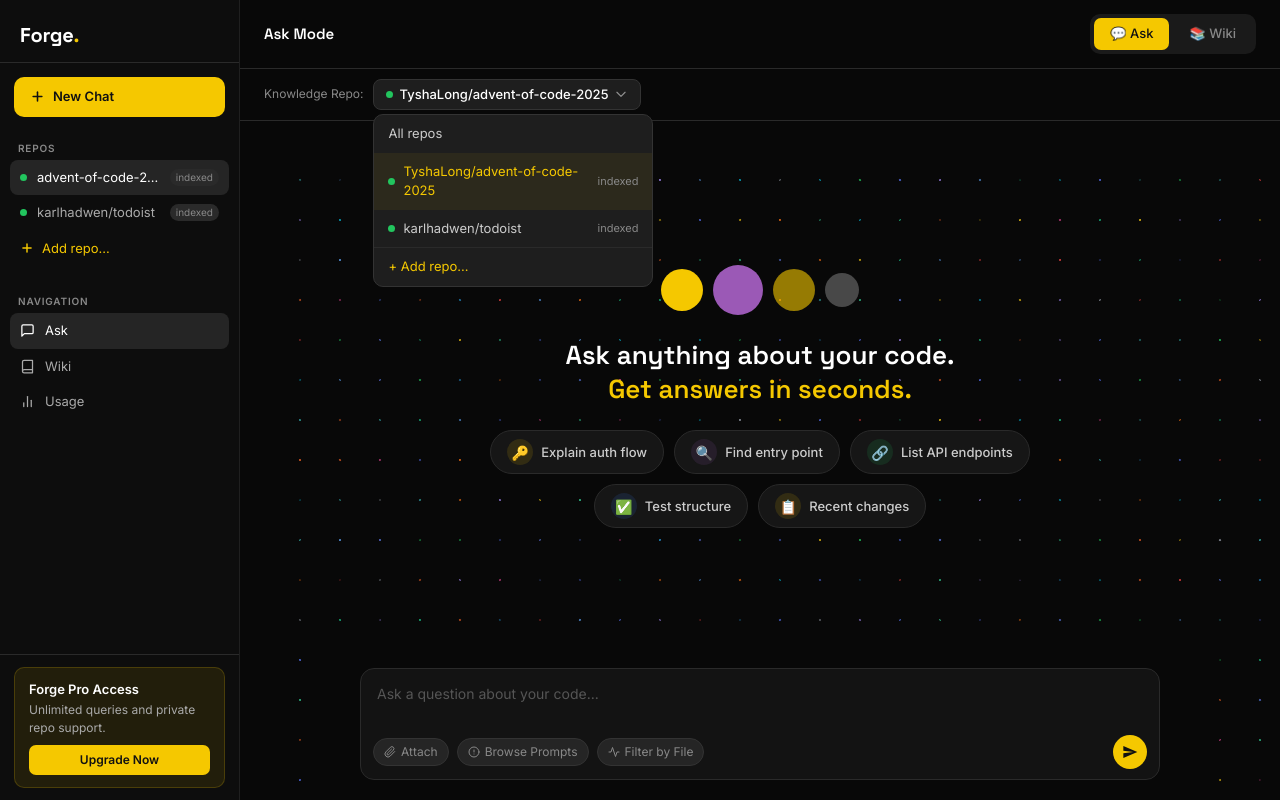
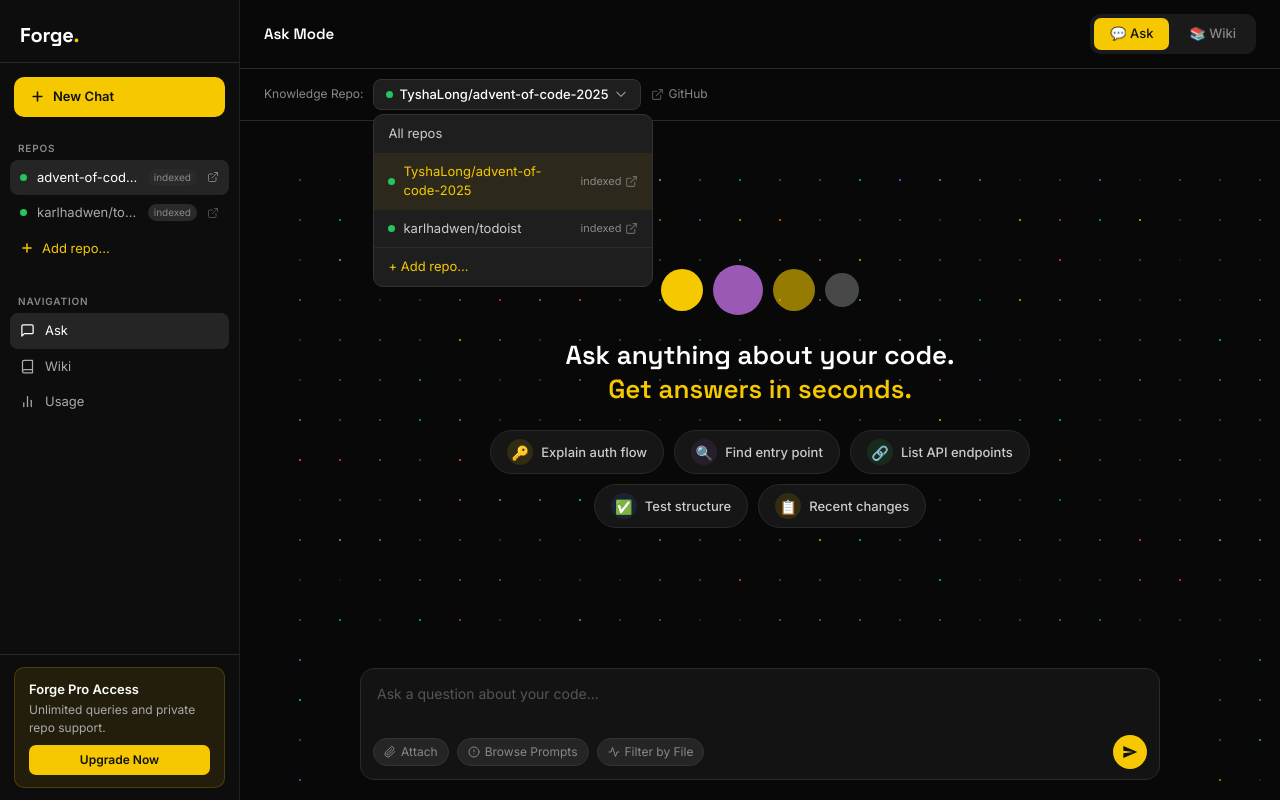
Before and after one commit to TyshaLong/Aine_forge_app-design, a React (Vite) app in the folder app/: page / in a window 1280 px wide. Both pictures are taken after a click on the button "TyshaLong/advent-of-code-2025". Built offline with nearby package versions, Linux system fonts and the light colour scheme.

Commit message:
Connect repo entries to matching GitHub repositories

```diff
--- a/app/src/components/RepoBar.jsx
+++ b/app/src/components/RepoBar.jsx
@@ -1,9 +1,11 @@
 import { useEffect, useRef, useState } from 'react';
+import { REPOS, repoUrl } from '../lib/repos.js';
 
-const REPOS = [
-  { name: 'TyshaLong/advent-of-code-2025' },
-  { name: 'karlhadwen/todoist' },
-];
+const ExternalIcon = (props) => (
+  <svg width="13" height="13" viewBox="0 0 24 24" fill="none" stroke="currentColor" strokeWidth="2" strokeLinecap="round" strokeLinejoin="round" {...props}>
+    <path d="M18 13v6a2 2 0 0 1-2 2H5a2 2 0 0 1-2-2V8a2 2 0 0 1 2-2h6" /><polyline points="15 3 21 3 21 9" /><line x1="10" y1="14" x2="21" y2="3" />
+  </svg>
+);
 
 export default function RepoBar({ repo, onSelect }) {
   const [open, setOpen] = useState(false);
@@ -34,19 +36,42 @@
             <button onClick={() => { onSelect('All repos'); setOpen(false); }}>All repos</button>
             {REPOS.map((r) => (
               <button
-                key={r.name}
-                className={repo === r.name ? 'selected' : ''}
-                onClick={() => { onSelect(r.name); setOpen(false); }}
+                key={r.full}
+                className={repo === r.full ? 'selected' : ''}
+                onClick={() => { onSelect(r.full); setOpen(false); }}
               >
                 <span className="dropdown-dot" />
-                {r.name}
-                <span className="dropdown-meta">indexed</span>
+                {r.full}
+                <a
+                  href={r.url}
+                  target="_blank"
+                  rel="noreferrer"
+                  className="dropdown-meta"
+                  title={`Open ${r.full} on GitHub`}
+                  onClick={(e) => e.stopPropagation()}
+                  style={{ display: 'inline-flex', alignItems: 'center', gap: 4 }}
+                >
+                  indexed <ExternalIcon style={{ opacity: 0.7 }} />
+                </a>
               </button>
             ))}
             <button className="add-repo">+ Add repo...</button>
           </div>
         )}
       </div>
+
+      {repo !== 'All repos' && (
+        <a
+          href={repoUrl(repo)}
+          target="_blank"
+          rel="noreferrer"
+          className="repo-label"
+          title={`Open ${repo} on GitHub`}
+          style={{ display: 'inline-flex', alignItems: 'center', gap: 4, textDecoration: 'none' }}
+        >
+          <ExternalIcon style={{ opacity: 0.6 }} /> GitHub
+        </a>
+      )}
     </div>
   );
 }
--- a/app/src/components/Sidebar.jsx
+++ b/app/src/components/Sidebar.jsx
@@ -1,13 +1,16 @@
+import { REPOS } from '../lib/repos.js';
+
 const PlusIcon = (props) => (
   <svg width="15" height="15" viewBox="0 0 24 24" fill="none" stroke="currentColor" strokeWidth="2.5" strokeLinecap="round" strokeLinejoin="round" {...props}>
     <line x1="12" y1="5" x2="12" y2="19" /><line x1="5" y1="12" x2="19" y2="12" />
   </svg>
 );
 
-const REPOS = [
-  { name: 'advent-of-code-2025', active: true },
-  { name: 'karlhadwen/todoist', active: false },
-];
+const ExternalIcon = (props) => (
+  <svg width="12" height="12" viewBox="0 0 24 24" fill="none" stroke="currentColor" strokeWidth="2" strokeLinecap="round" strokeLinejoin="round" {...props}>
+    <path d="M18 13v6a2 2 0 0 1-2 2H5a2 2 0 0 1-2-2V8a2 2 0 0 1 2-2h6" /><polyline points="15 3 21 3 21 9" /><line x1="10" y1="14" x2="21" y2="3" />
+  </svg>
+);
 
 const NAV = [
   {
@@ -41,11 +44,19 @@
 
       <div className="sidebar-section">
         <div className="sidebar-section-label">Repos</div>
-        {REPOS.map((repo) => (
-          <a key={repo.name} href="#" className={`sidebar-item${repo.active ? ' active' : ''}`}>
+        {REPOS.map((repo, i) => (
+          <a
+            key={repo.full}
+            href={repo.url}
+            target="_blank"
+            rel="noreferrer"
+            title={`Open ${repo.full} on GitHub`}
+            className={`sidebar-item${i === 0 ? ' active' : ''}`}
+          >
             <span className="dot" />
-            <span className="label">{repo.name}</span>
-            <span className="badge">indexed</span>
+            <span className="label">{repo.short}</span>
+            {repo.indexed && <span className="badge">indexed</span>}
+            <ExternalIcon style={{ opacity: 0.4, flexShrink: 0 }} />
           </a>
         ))}
         <a href="#" className="sidebar-item" style={{ color: 'var(--color-yellow)', gap: 8 }}>
--- /dev/null
+++ b/app/src/lib/repos.js
@@ -0,0 +1,22 @@
+// Repos shown in the app, linked to their matching GitHub repositories.
+// `short` = label in the sidebar, `full` = owner/name used as the knowledge repo,
+// `url` = the live GitHub page.
+export const REPOS = [
+  {
+    short: 'advent-of-code-2025',
+    full: 'TyshaLong/advent-of-code-2025',
+    url: 'https://github.com/TyshaLong/advent-of-code-2025',
+    indexed: true,
+  },
+  {
+    short: 'karlhadwen/todoist',
+    full: 'karlhadwen/todoist',
+    url: 'https://github.com/karlhadwen/todoist',
+    indexed: true,
+  },
+];
+
+export function repoUrl(full) {
+  const match = REPOS.find((r) => r.full === full);
+  return match ? match.url : `https://github.com/${full}`;
+}
```
